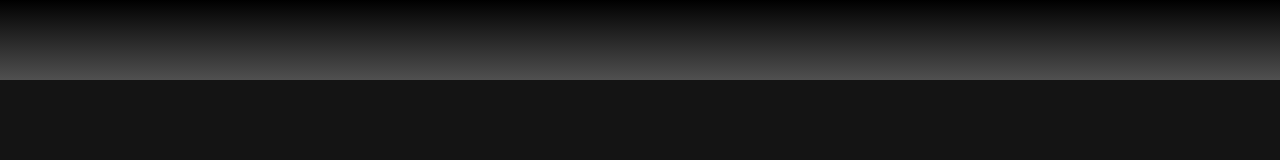
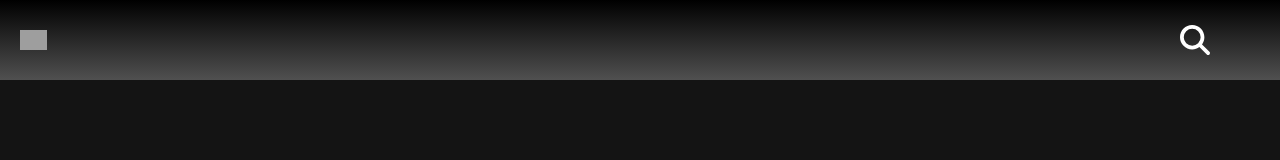
Before and after one commit to razcc/vue-boolflix, a Vue app: page / in a window 1280 px wide. Shown: the top 160 px of the page. Built offline with nearby package versions, Linux system fonts and the light colour scheme; grey boxes are pictures that could not be loaded.

Commit message:
Input Header

```diff
--- a/src/components/HeaderComp.vue
+++ b/src/components/HeaderComp.vue
@@ -1,11 +1,27 @@
 <template>
-	<header></header>
+	<header>
+		<img
+			src="https://image.tmdb.org/t/p/original/wwemzKWzjKYJFfCeiB57q3r4Bcm.svg"
+			alt=""
+		/>
+
+		<!-- Search -->
+		<div class="btn-group dropstart search">
+			<font-awesome-icon icon="fa-solid fa-magnifying-glass dropdown-toggle" data-bs-toggle="dropdown" aria-expanded="false"/>
+
+            <input type="text" class="dropdown-menu" placeholder="Cerca il tuo Film-Serie">
+
+		</div>
+	</header>
 </template>
 
 <script>
 export default {
 	name: "HeaderComp",
 	components: {},
+	data() {
+		return {};
+	},
 };
 </script>
 
@@ -18,5 +34,22 @@ header {
 		rgba(80, 80, 80, 1) 0%,
 		rgba(0, 0, 0, 1) 100%
 	);
+	display: flex;
+	justify-content: space-between;
+	align-items: center;
+	padding: 20px;
+}
+img {
+	height: 50%;
+}
+.fa-magnifying-glass {
+	color: white;
+    font-size: 30px;
+    margin-right: 50px;
+    margin-left: 50px;
+}
+.dropdown-menu{
+    min-width: 20rem;
+    border-color: red;
 }
 </style>
--- a/src/main.js
+++ b/src/main.js
@@ -12,10 +12,10 @@ import { library } from '@fortawesome/fontawesome-svg-core'
 import { FontAwesomeIcon } from '@fortawesome/vue-fontawesome'
 
 /* import specific icons */
-import { faUserSecret } from '@fortawesome/free-solid-svg-icons'
+import { faUserSecret, faMagnifyingGlass } from '@fortawesome/free-solid-svg-icons'
 
 /* add icons to the library */
-library.add(faUserSecret)
+library.add(faUserSecret, faMagnifyingGlass)
 
 /* add font awesome icon component */
 Vue.component('font-awesome-icon', FontAwesomeIcon)
```
